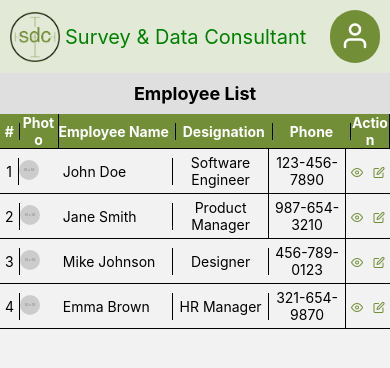
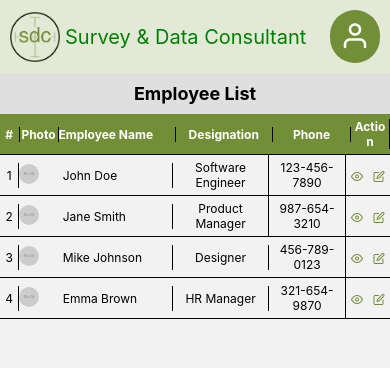
Before and after one commit to golamhabibpalash/SDCApp, a React Native app: screen /Employee in a window 390 px wide. Shown: the top 368 px of the page. Built offline with nearby package versions, Linux system fonts and the light colour scheme.

Commit message:
Employee screen modified

```diff
--- a/src/screens/Employee/EmployeeScreen.js
+++ b/src/screens/Employee/EmployeeScreen.js
@@ -109,20 +109,23 @@ const styles = StyleSheet.create({
         backgroundColor: colors.primary,
         borderBottomWidth: 1,
         borderBottomColor: '#000',
+        paddingVertical: 5
     },
     cell: {
         textAlign: 'center',
         color: '#000',
         borderRightWidth: 0.5,
         borderRightColor: '#000',
-        padding: 5
+        padding: 5,
+        fontSize: 12,
     },
     headerCell: {
         fontWeight: 'bold',
         textAlign: 'center',
         color: '#fff',
         borderRightWidth: 0.5,
-        borderRightColor: '#000'
+        borderRightColor: '#000',
+        fontSize: 12
     },
     photo: {
         width: 20,
```
